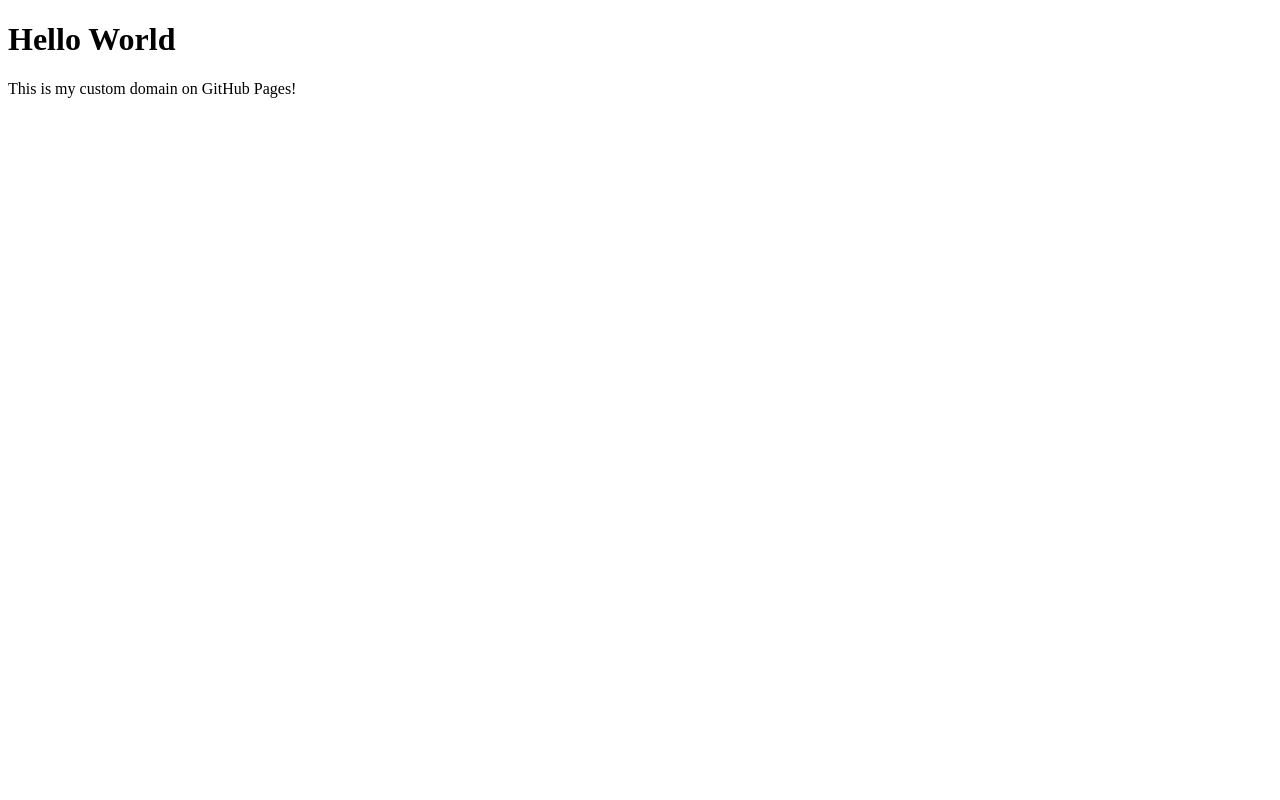
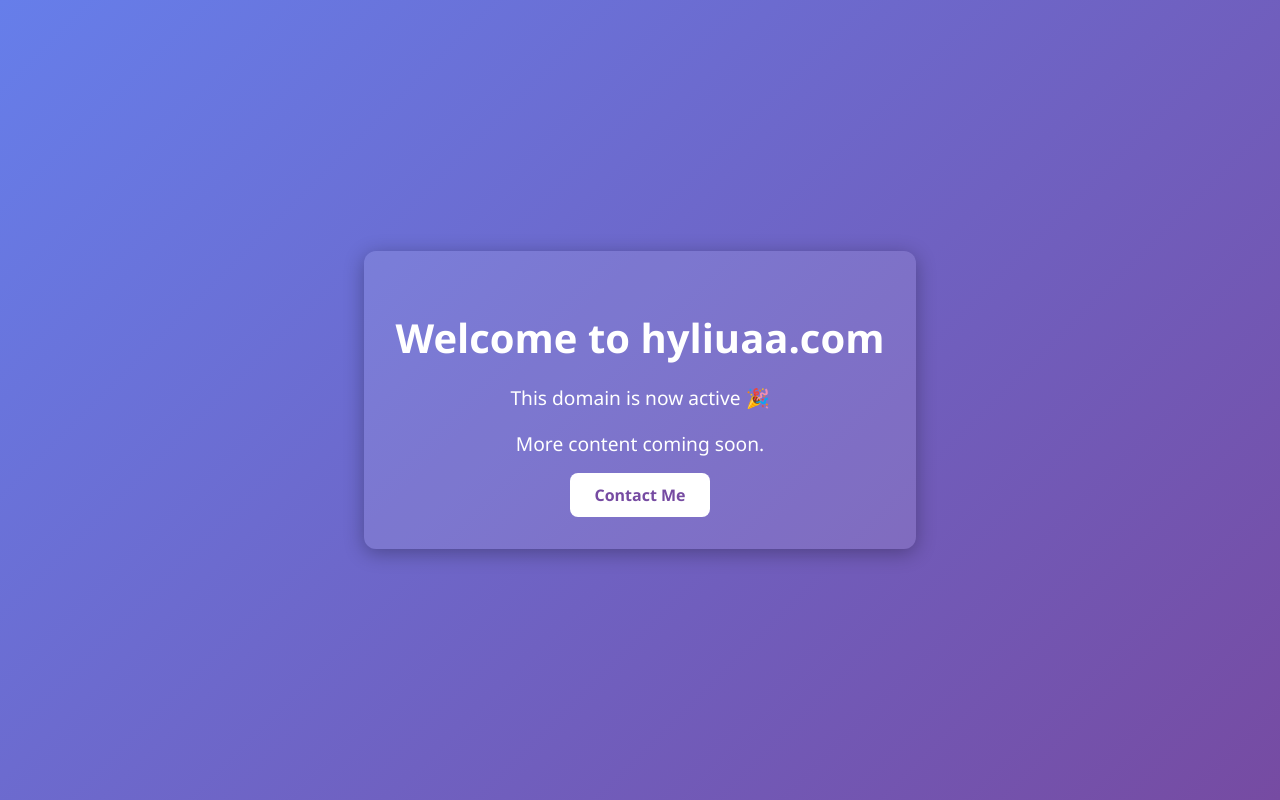
Before and after one commit to zzd-tr/hyliuaa, a plain HTML site: page AA.html in a window 1280 px wide. Drawn offline with Linux system fonts and the light colour scheme.

Commit message:
Update AA.html

```diff
--- a/AA.html
+++ b/AA.html
@@ -1,11 +1,17 @@
 <!DOCTYPE html>
 <html lang="en">
 <head>
-  <meta charset="UTF-8">
-  <title>Welcome to hyliuaa.com</title>
+  <meta charset="UTF-8" />
+  <meta name="viewport" content="width=device-width, initial-scale=1.0"/>
+  <title>hyliuaa.com</title>
+  <link rel="stylesheet" href="style.css" />
 </head>
 <body>
-  <h1>Hello World</h1>
-  <p>This is my custom domain on GitHub Pages!</p>
+  <div class="container">
+    <h1>Welcome to hyliuaa.com</h1>
+    <p>This domain is now active 🎉</p>
+    <p>More content coming soon.</p>
+    <a href="mailto:youremail@example.com" class="btn">Contact Me</a>
+  </div>
 </body>
 </html>
```
